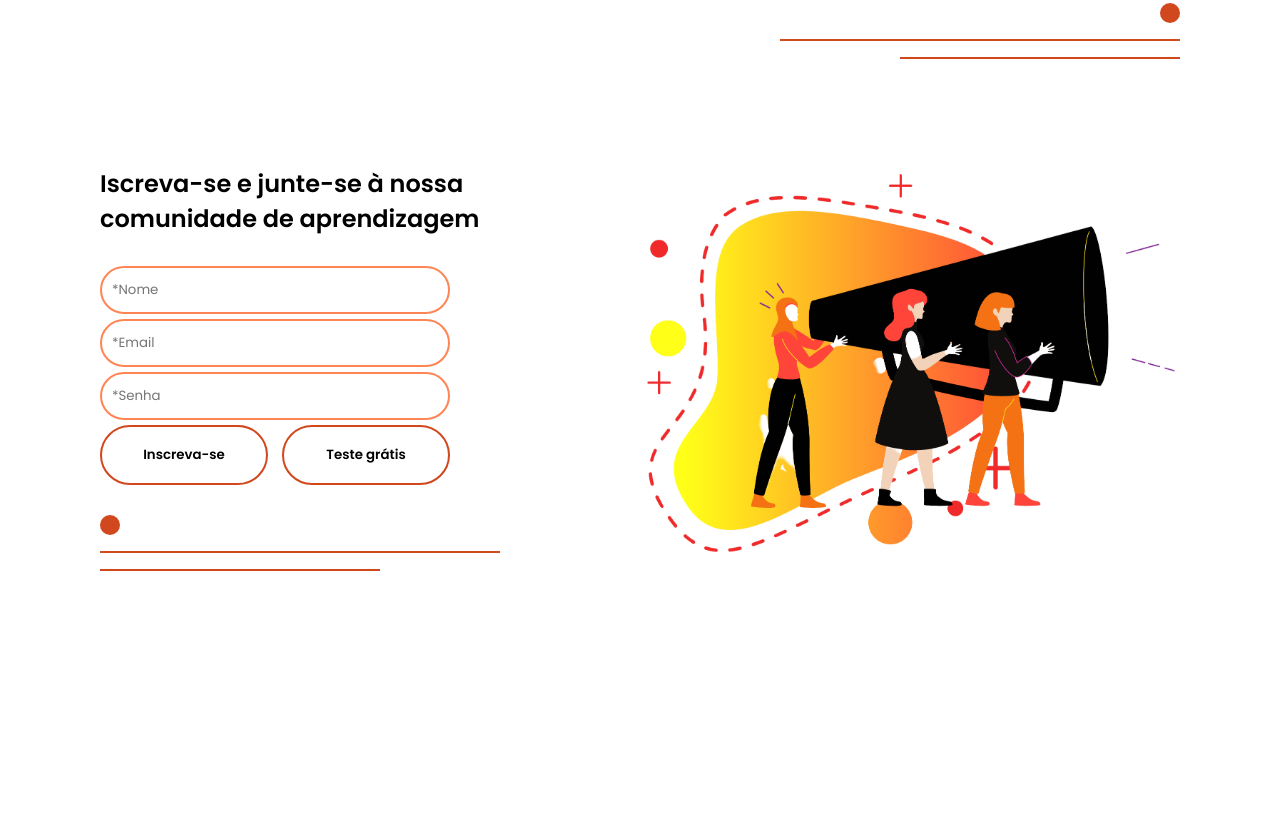
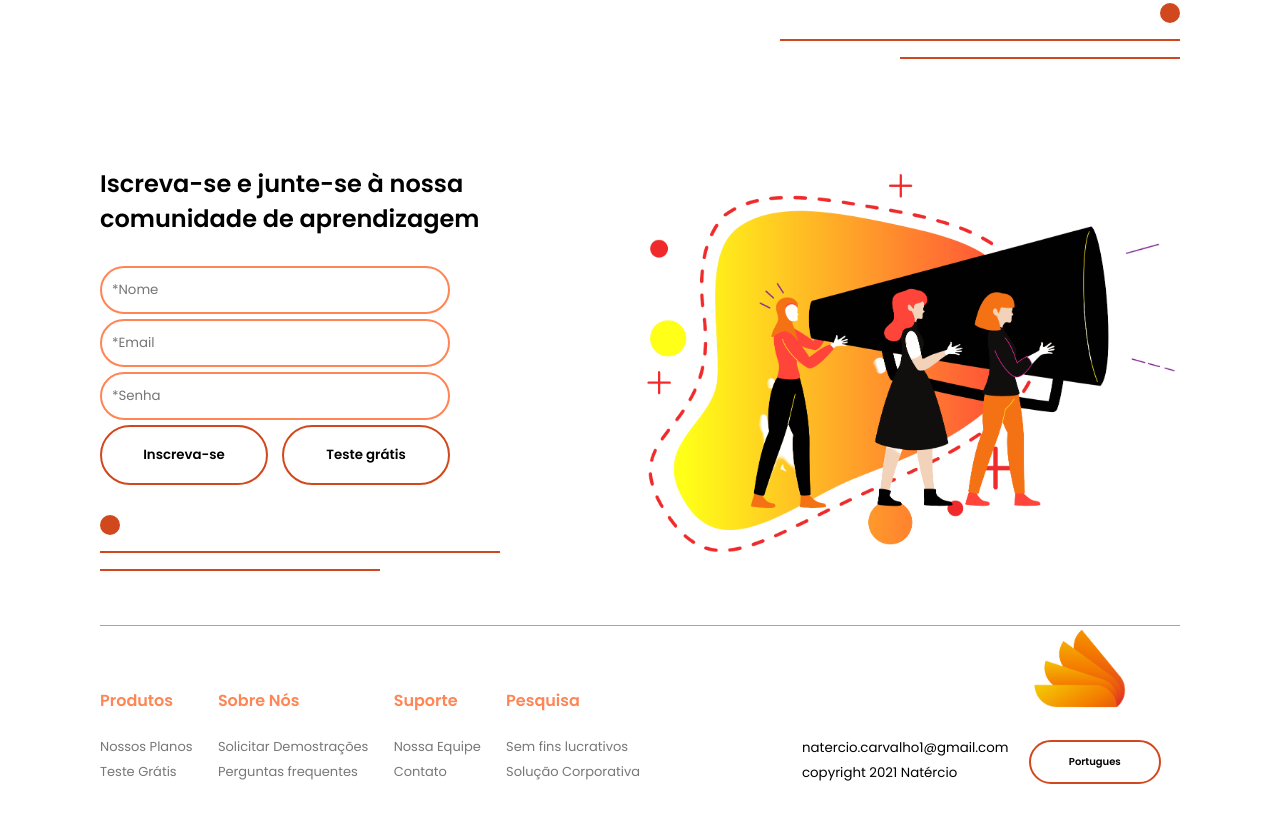
Before and after one commit to NatercioCarvalho/Site-Intuitivo., a plain HTML site: page index.html in a window 1280 px wide. Shown: the part 3495-4309 px from the top of the page. Before the commit the page ends 4070 px from the top, so only its background shows below. Drawn offline with nearby package versions, Linux system fonts and the light colour scheme.

Commit message:
Header, nav e sessões sobre, grupo, cursos, ofertas, contatos finalizados e footer. Main e Js em fase de desenvolvimento.

```diff
--- a/css/style.css
+++ b/css/style.css
@@ -243,3 +243,55 @@ form input{
     flex-basis: 48%;
     padding: 18px 0;
 }
+/*---Footer*/
+#footer{
+    padding: 50px 0 30px;
+}
+hr{
+    width: 100%;
+    border: none;
+    border-top: 1px solid #ff8555;
+}
+.footer-row{
+    display: flex;
+    align-items: center;
+    justify-content: space-between;
+    flex-wrap: wrap;
+}
+.footer-left-col{
+    flex-basis: 50%;
+    margin-top: 60px;
+}
+.footer-right-col{
+    flex-basis: 35%;
+}
+.footer-links{
+    display: flex;
+    justify-content: space-between;
+    flex-wrap: wrap;
+}
+.link-title h4{
+    color: #ff8555;
+    margin-bottom: 20px;
+}
+.link-title small{
+    color: #777;
+    font-size: 13px;
+}
+.footer-info{
+    display: flex;
+    align-items: flex-end;
+    justify-content: space-between;
+    flex-wrap: wrap;
+}
+.copyright-text, .footer-logo{
+    flex-basis: 40%;
+}
+.footer-logo img{
+    width: 100px;
+}
+.footer-logo button{
+    padding: 12px 38px;
+    margin-top: 20px;
+    font-size: 10px;
+}
--- a/index.html
+++ b/index.html
@@ -187,6 +187,54 @@
     </section>
 
 
+    <!--Footer-->
+<section id="footer">
+    <div class="container footer-row">
+        <hr>
+        <div class="footer-left-col">
+            <div class="footer-links">
+                <div class="link-title">
+                    <h4>Produtos</h4>
+                    <small>Nossos Planos</small><br>
+                    <small>Teste Grátis</small>
+                </div>
+                <div class="link-title">
+                    <h4>Sobre Nós</h4>
+                    <small>Solicitar Demostrações</small><br>
+                    <small>Perguntas frequentes</small>
+                </div>
+                <div class="link-title">
+                    <h4>Suporte</h4>
+                    <small>Nossa Equipe</small><br>
+                    <small>Contato</small>
+                </div>
+                <div class="link-title">
+                    <h4>Pesquisa</h4>
+                    <small>Sem fins lucrativos</small><br>
+                    <small>Solução Corporativa</small>
+                </div>
+            </div>
+        </div>
+        <div class="footer-right-col">
+            <div class="footer-info">
+                <div class="copyright-text">
+                    <small>natercio.carvalho1@gmail.com</small>
+                    <small>copyright 2021 Natércio</small>
+                </div>
+
+                <div class="footer-logo">
+                    <img src="src/image/Logo Marca.png" alt="">
+                    <button class="common-btn">Portugues</button>
+                </div>
+            </div>
+        </div>
+    </div>
+</section>
+
+
+
+
+
 
     <script type="module" src="https://unpkg.com/ionicons@5.5.2/dist/ionicons/ionicons.esm.js"></script>
     <script nomodule src="https://unpkg.com/ionicons@5.5.2/dist/ionicons/ionicons.js"></script>
```
